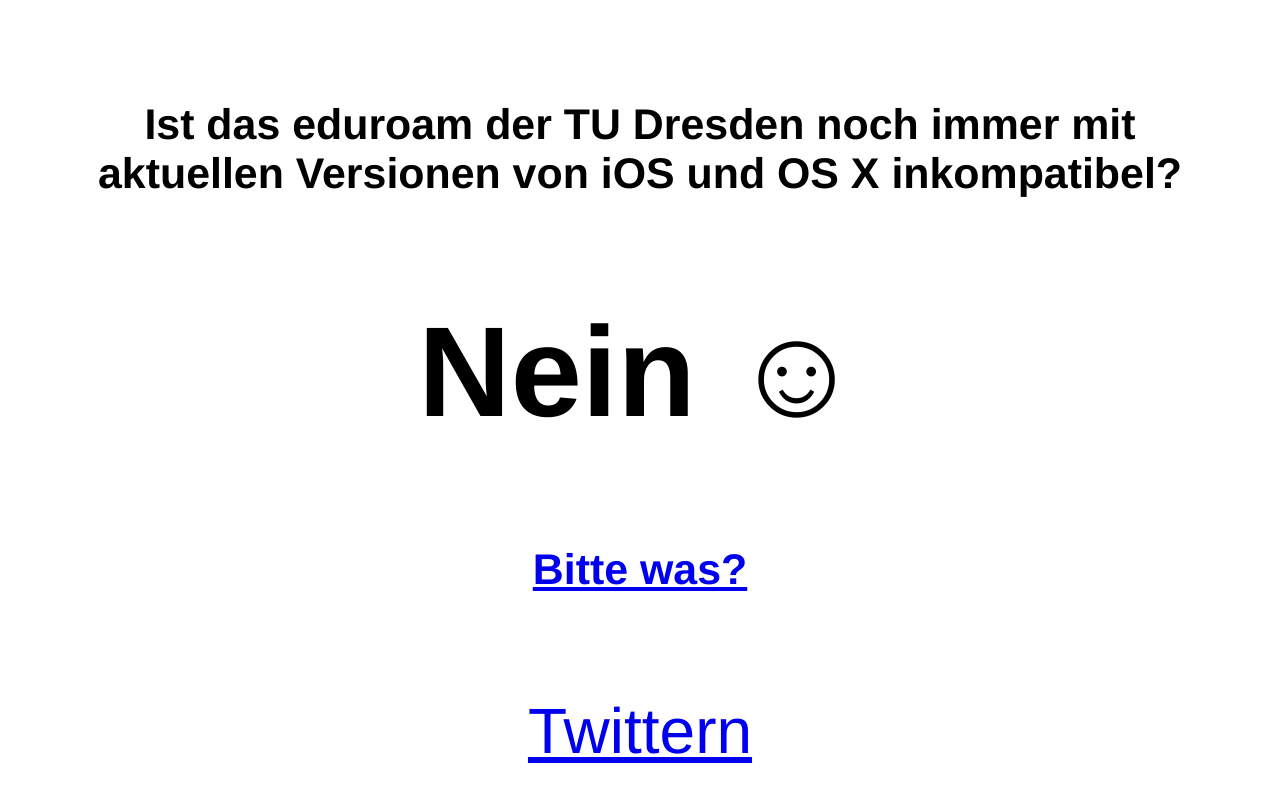
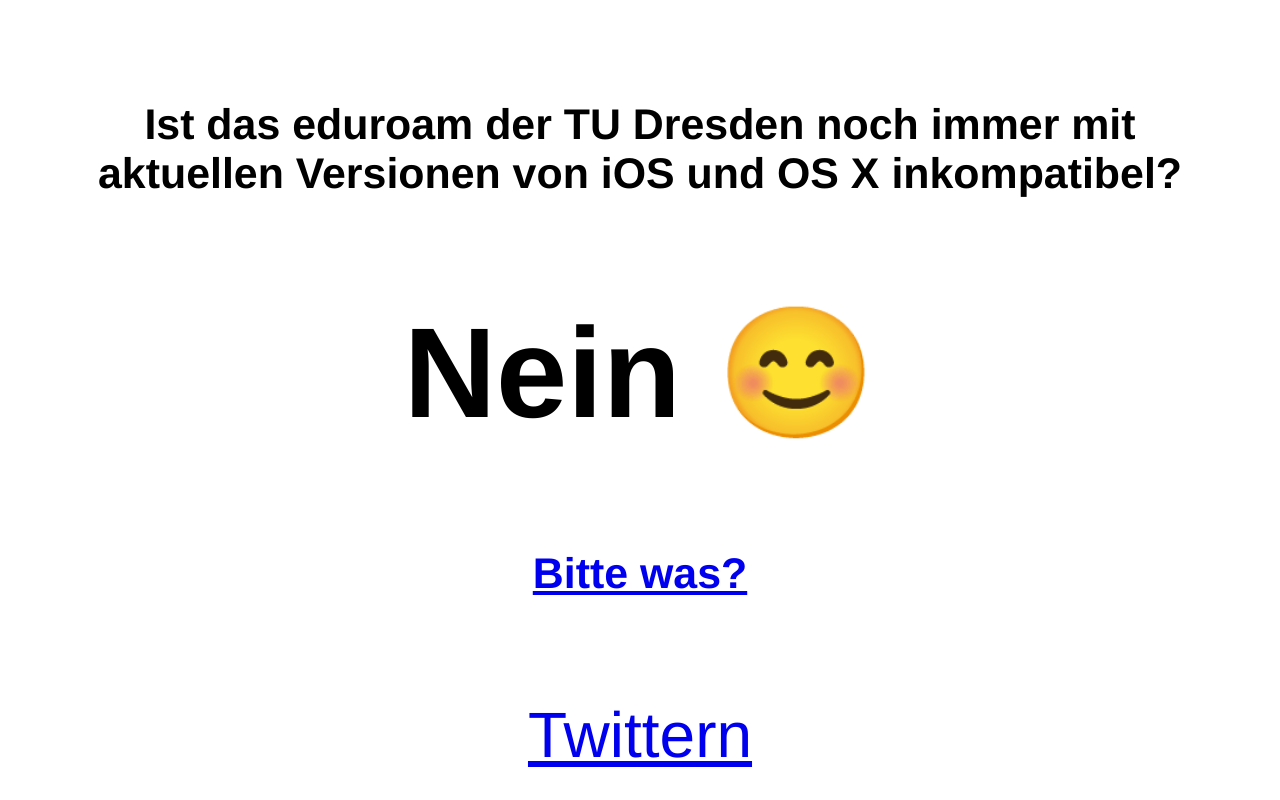
Before and after one commit to kiliankoe/isteduroamnochkaputt.de, a plain HTML site: page index.html in a window 1280 px wide. Drawn offline with Linux system fonts and the light colour scheme.

Commit message:
Update emoji

```diff
--- a/index.html
+++ b/index.html
@@ -7,7 +7,7 @@
 <body>
 		<div style="font-size:400%;position:absolute;left:0;top:40%;width:100%;margin-top:-5em;text-align:center;font-family:Amaranth,Helvetica,sans serif;">
 				<h6>Ist das eduroam der TU Dresden noch immer mit</br> aktuellen Versionen von iOS und OS X inkompatibel?</h6>
-				<h1>Nein ☺</h1>
+				<h1>Nein 😊</h1>
 				<h6><a href="/bittewas.html">Bitte was?</a></h6>
 				<a href="https://twitter.com/share" class="twitter-share-button" data-url="http://isteduroamnochkaputt.de" data-text="Ist das TU Dresden eduroam noch kaputt?" data-lang="de" data-size="large" data-hashtags="isteduroamnochkaputt">Twittern</a> <script>!function(d,s,id){var js,fjs=d.getElementsByTagName(s)[0],p=/^http:/.test(d.location)?'http':'https';if(!d.getElementById(id)){js=d.createElement(s);js.id=id;js.src=p+'://platform.twitter.com/widgets.js';fjs.parentNode.insertBefore(js,fjs);}}(document, 'script', 'twitter-wjs');</script>
 		</div>
```
